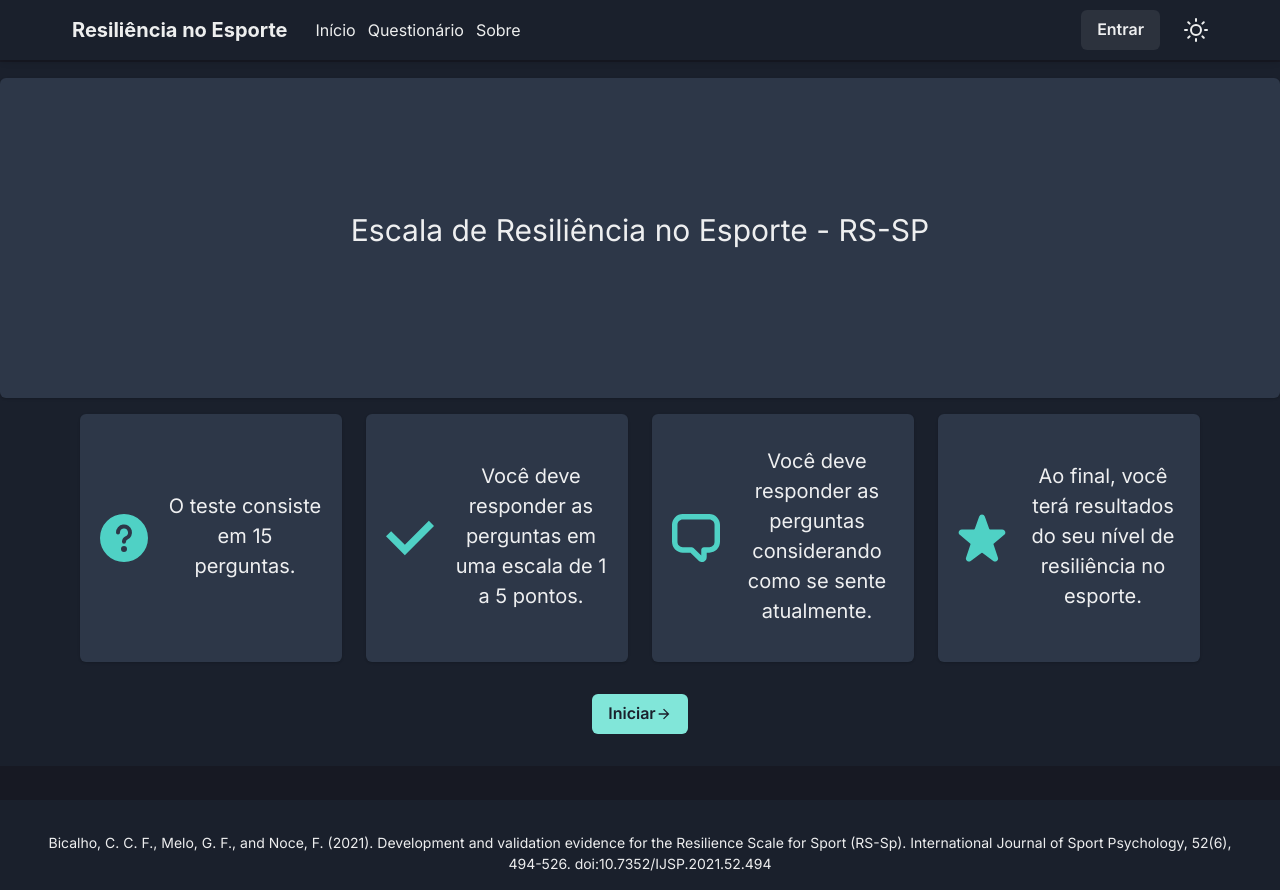
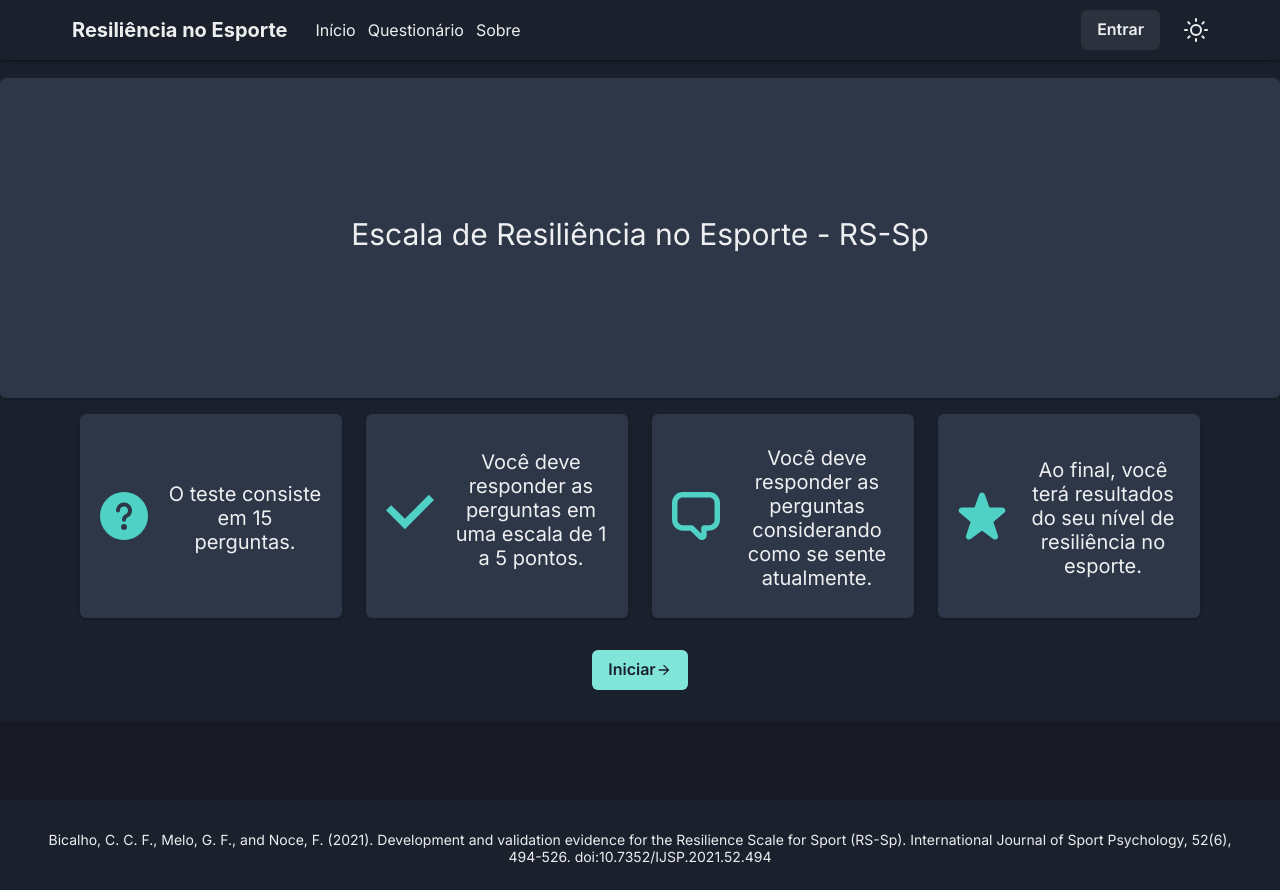
Before and after one commit to FDelfim/rs-sp, a Next.js app: page / in a window 1280 px wide. Built offline with nearby package versions, Linux system fonts and the light colour scheme; no server answers.

Commit message:
test: SEO optimization

```diff
--- a/components/Footer.js
+++ b/components/Footer.js
@@ -2,7 +2,7 @@ import { Text } from '@chakra-ui/react';
 
 export default function Footer() {
   return (
-    <Text mt='8' textAlign='center' fontSize='sm' px={['5', '10']}>
+    <Text as='h4' mt='8' textAlign='center' fontSize='sm' px={['5', '10']}>
       Bicalho, C. C. F., Melo, G. F., and Noce, F. (2021). Development and validation evidence for the Resilience Scale for Sport (RS-Sp). International Journal of Sport Psychology, 52(6), 494-526. doi:10.7352/IJSP.2021.52.494
     </Text>
   )
--- a/components/Navbar.js
+++ b/components/Navbar.js
@@ -22,7 +22,7 @@ export function Nav({ openAuthModal }) {
         <Flex alignItems='center' justifyContent='space-between' w='full' maxW='1200px' margin='0 auto' h='60px' px={[4, 8]}>
           <Flex alignItems="center" justifyContent='space-between' gap={3}>
             <Heading size="md" mr={4} mt='2' display={['none', 'none','block']}>
-              <Link href='/'>Resiliência no Esporte</Link>
+              <Link as='h1' href='/'>Resiliência no Esporte</Link>
             </Heading>
             <Link className={router.pathname == "/" ? 'nav-link active' : 'nav-link'} href='/'>Início <span className='sr-only'></span></Link>
             <Link className={router.pathname == "/questions" ? 'nav-link active' : 'nav-link'} href='questions'>Questionário</Link>
--- a/pages/index.js
+++ b/pages/index.js
@@ -18,20 +18,20 @@ export default function Home() {
         <Flex justifyContent='center' alignItems='center'>
           <Flex flexDirection='column'>
             <Card className='p-5 d-flex flex-column justify-content-center mt-3' h='40vh'>
-              <Text fontSize='3xl' textAlign='center'>Escala de Resiliência no Esporte - RS-SP</Text>
+              <Text fontSize='3xl' as='h1' textAlign='center'>Escala de Resiliência no Esporte - RS-Sp</Text>
             </Card>
             <Grid templateColumns={['repeat(1)', 'repeat(1)' ,'repeat(4, 1fr)']} templateRows={['','','repeat(1, 1fr)']} gap={'6'} mt='4' px={['5','10','20']} h='100%'>
               <GridItem rowSpan={1} colSpan={1}>
                 <Card p='5' justifyContent='center' h='100%'>
                   <Flex alignItems='center' flexDirection={['column', 'row']} gap='5'>
                     <Flex><QuestionIcon fontSize='5xl' color='teal.300' /></Flex>
-                    <Text fontSize='xl' textAlign='center' mt='3'>O teste consiste em 15 perguntas.</Text>
+                    <Text as='h2' fontSize='xl' textAlign='center' mt='3'>O teste consiste em 15 perguntas.</Text>
                   </Flex>
                 </Card>
               </GridItem>
               <GridItem rowSpan={1} colSpan={1}>
                 <Card p='5' justifyContent='center' h='100%'>
-                  <Flex alignItems='center' flexDirection={['column', 'row']} gap='5'>
+                  <Flex as='h2'  alignItems='center' flexDirection={['column', 'row']} gap='5'>
                     <Flex justify='center'><CheckIcon fontSize='5xl' color='teal.300'/></Flex>
                     <Text fontSize='xl' textAlign='center' mt='3'>Você deve responder as perguntas em uma escala de 1 a 5 pontos.</Text>
                   </Flex>
@@ -41,7 +41,7 @@ export default function Home() {
                 <Card p='5' justifyContent='center' h='100%'>
                   <Flex alignItems='center' flexDirection={['column', 'row']} gap='5'>
                     <Flex justify='center'><ChatIcon fontSize='5xl' color='teal.300'/></Flex>
-                    <Text fontSize='xl' textAlign='center' mt='3'>Você deve responder as perguntas considerando como se sente atualmente.</Text>
+                    <Text as='h2'  fontSize='xl' textAlign='center' mt='3'>Você deve responder as perguntas considerando como se sente atualmente.</Text>
                   </Flex>
                 </Card>
               </GridItem>
@@ -49,7 +49,7 @@ export default function Home() {
                 <Card p='5' justifyContent='center' h='100%'>
                   <Flex alignItems='center' flexDirection={['column', 'row']} gap='5'>
                     <Flex justify='center'><StarIcon fontSize='5xl' color='teal.300'/></Flex>
-                    <Text fontSize='xl' textAlign='center' mt='3'>Ao final, você terá resultados do seu nível de resiliência no esporte.</Text>
+                    <Text fontSize='xl' as='h2' textAlign='center' mt='3'>Ao final, você terá resultados do seu nível de resiliência no esporte.</Text>
                   </Flex>
                 </Card>
               </GridItem>
```
Also changed, not shown: pages/about.js (+16 -16 lines), robots.txt (added).
